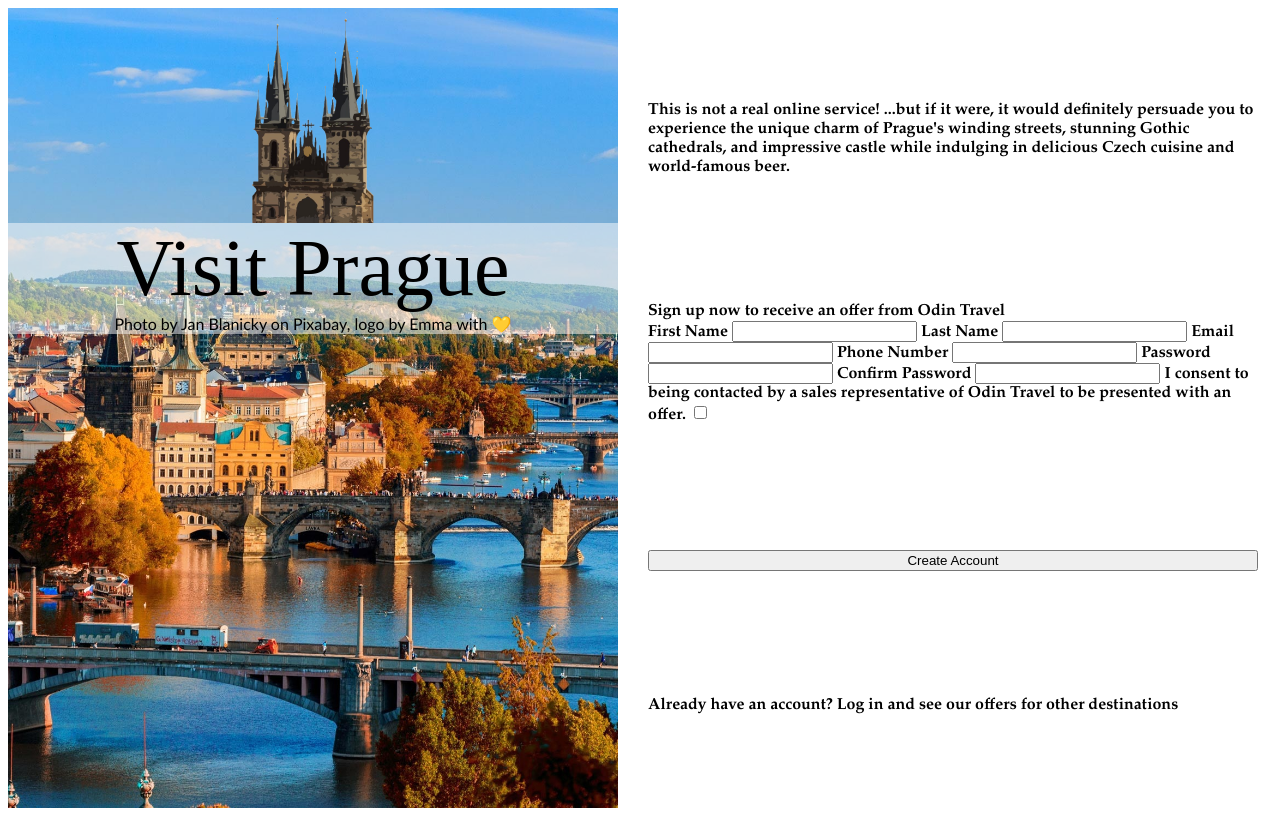
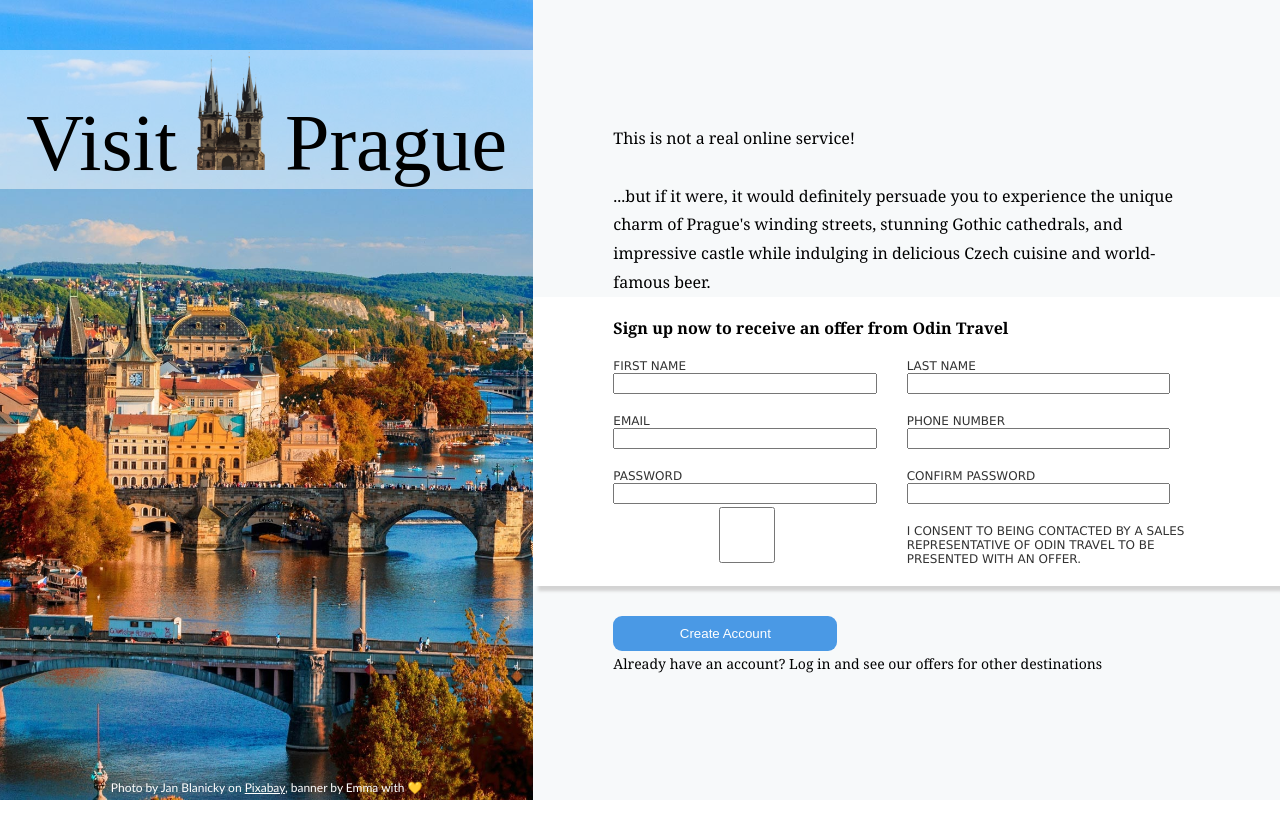
Before and after one commit to eungureanu/odin-form, a plain HTML site: page index.html in a window 1280 px wide. Drawn offline with Linux system fonts and the light colour scheme; a web font is replaced by a local one.

Commit message:
Update html structure to use grid for form layout, update styling

```diff
--- a/form_styling.css
+++ b/form_styling.css
@@ -3,10 +3,11 @@ body {
     justify-content: center;
     height: 100vh;
     width: 100vw;
+    margin: 0;
 }
 
 .left-container {
-    width: 50%;
+    width: 30%;
     /* todo: adjust image in photo app to be lighter/darker to change the contrast with the hero text */
     background-image: url('img/ImagebyJanBlanickyfromPixabay.jpg');
     background-size: auto 100%; /* Set height to 100% and width to auto */
@@ -14,41 +15,112 @@ body {
     background-repeat: no-repeat; /* Don't repeat the image */
     width: 50vw; /* Set the container width to 50% of the viewport width */
     height: 100vh; /* Set the container height to 100% of the viewport height */
+    align-self: flex-start;
     display: flex;
     flex-direction: column;
-    justify-content: flex-start;
+    align-items: center;
+    justify-content: space-between;
 }
 
-.right-container {
-    width: 50%;
+.banner {
     display: flex;
-    flex-direction: column;
-    justify-content: space-around;
-    padding: 30px;
-    font-family: Garamond, serif;
-    font-weight: 700;
-
+    flex-direction: row;
+    justify-content: center;
+    align-items: baseline;
+    width: 100%;
+    margin-top: 50px;
+    font-family: "IM Fell English";
+    font-size: 80px;
+    text-align: center;
+    background-color: rgb(255, 255, 255, 0.5);
 }
 
 .logo {
-    /* todo: center the logo, make smaller, place between "Visit" and "Prague" */
-    width: 20%;
-    align-self: center;
+    /* todo: center the logo, make smaller, place between "Visit" and "Prague"*/
+    /* width: 20%; */
+    /* align-self: baseline; */
+    /* background-color: rgb(255, 255, 255, 0.5); */
+    height: 1.5em;
+    padding: 0 20px;
 }
 
-.hero_text {
+/* .hero_text {
     font-family: "IM Fell English";
     font-size: 80px;
     text-align: center;
-    background-color: rgb(255, 255, 255, 0.5)
-}
+    background-color: rgb(255, 255, 255, 0.5);
+} */
 
 .credits {
     /* todo: align this text to the bottom of the screen */
     font-family: Calibri, sans-serif;
+    font-size: 12px;
     text-align: center;
-    background-color: rgb(255, 255, 255, 0.5);
+    color: white;
+    padding-bottom: 5px;
+}
+
+a:link {
+    color: white;
+  }
+
+.right-container {
+    width: 70%;
+    display: flex;
+    flex-direction: column;
+    justify-content: center;
+    background-color: rgb(247, 249, 250);
+    font-family: 'Georgia', 'Palatino', serif;
 }
 
 .marketing-text {
+    padding: 0 80px;
+    line-height: 1.8;
 }
+
+form {
+    background-color: white;
+    padding: 20px 80px;
+    box-shadow: 5px 5px 3px lightgrey;
+    display: grid;
+    grid-template-columns: 50% 50%;
+    grid-template-rows: repeat(8, auto);
+}
+
+.form_headline {
+    grid-column: 1 / span 2;
+    font-weight: bold;
+}
+
+label {
+    text-transform: uppercase;
+    font-family: 'Verdana', sans-serif;
+    font-size: 12px;
+    color: rgb(44,44,44);
+    padding-top: 20px;
+    color: rgb(50, 50, 50);
+}
+
+input {
+    margin-right: 30px;
+}
+
+button {
+    margin-top: 30px;
+    margin-left: 80px;
+    padding: 10px 20px 10px 20px;
+    border-radius: 9px;
+    background: #4A99E5;
+    color: white;
+    border: none;
+    width: 30%;
+}
+
+button:hover {
+    box-shadow: 2px 2px 8px 0px #4A99E5;;
+    cursor: pointer;
+}
+
+.existing-user {
+    font-size: 14px;
+}
--- a/index.html
+++ b/index.html
@@ -12,39 +12,40 @@
 </head>
 <body>
     <div class="left-container">
-        <img class="logo" src="img/logo.png">
-        <div class="hero_text">Visit Prague</div>
-        <div class="credits">Photo by Jan Blanicky on Pixabay, logo by Emma with &#128155 </div>
+        <div class="banner">
+            <div class="hero_text">Visit</div>
+            <img class="logo" src="img/logo.png">
+            <div class="hero_text">Prague</div>
+        </div>
+        <div class="credits">Photo by Jan Blanicky on <a href="https://pixabay.com/images/id-3337124/">Pixabay</a>, banner by Emma with &#128155 </div>
     </div>
     <div class="right-container">
-        <div class="marketing-text">
-            <div>This is not a real online service! ...but if it were, it would definitely persuade you to experience the unique charm of Prague's winding streets, stunning Gothic cathedrals, and impressive castle while indulging in delicious Czech cuisine and world-famous beer.</div>
-        </div>
+        <div class="marketing-text">This is not a real online service! <br><br>...but if it were, it would definitely persuade
+            you to experience the unique charm of Prague's winding streets, stunning Gothic cathedrals, and impressive
+            castle while indulging in delicious Czech cuisine and world-famous beer.</div>
         <form>
-            <div>Sign up now to receive an offer from Odin Travel</div>
+            <div class="form_headline">Sign up now to receive an offer from Odin Travel</div>
+
             <label for="first_name">First Name</label>
+            <label for="last_name">Last Name</label>
             <input type="text" id="first_name">
-
-            <label for="last_name">Last Name</label>
             <input type="text" id="last_name">
 
             <label for="email">Email</label>
+            <label for="phone_nr">Phone Number</label>
             <input type="email" id="email">
-
-            <label for="phone_nr">Phone Number</label>
             <input type="number" id="phone_nr">
 
             <label for="password">Password</label>
+            <label for="confirm_password">Confirm Password</label>
             <input type="password" id="first_name">
-
-            <label for="confirm_password">Confirm Password</label>
             <input type="password" id="confirm_password">
 
+            <input type="checkbox" id="accept_terms" name="acceptTerms" value="yes">
             <label for="accept_terms">I consent to being contacted by a sales representative of Odin Travel to be presented with an offer.</label>
-            <input type="checkbox" id="accept_terms" name="acceptTerms" value="yes">
         </form>
         <button>Create Account</button>
-        <div>Already have an account? <span>Log in</span> and see our offers for other destinations</div>
+        <div class="marketing-text existing-user">Already have an account? <span>Log in</span> and see our offers for other destinations</div>
     </div>
 </body>
 </html>
```
